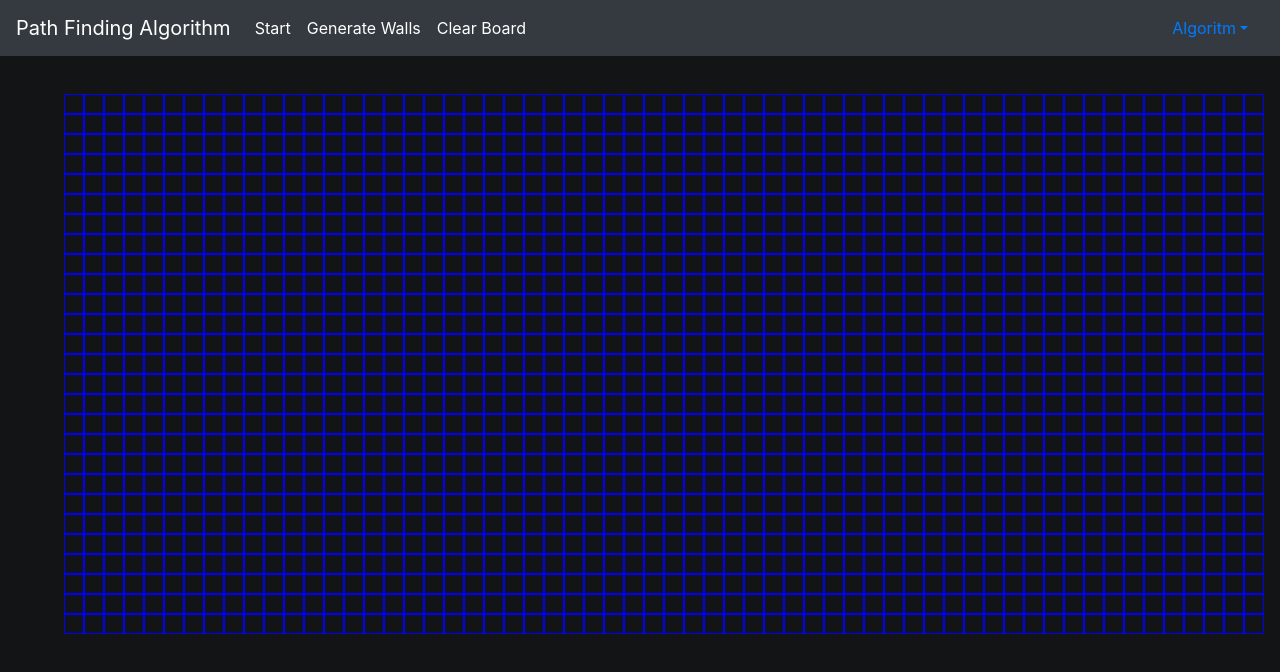
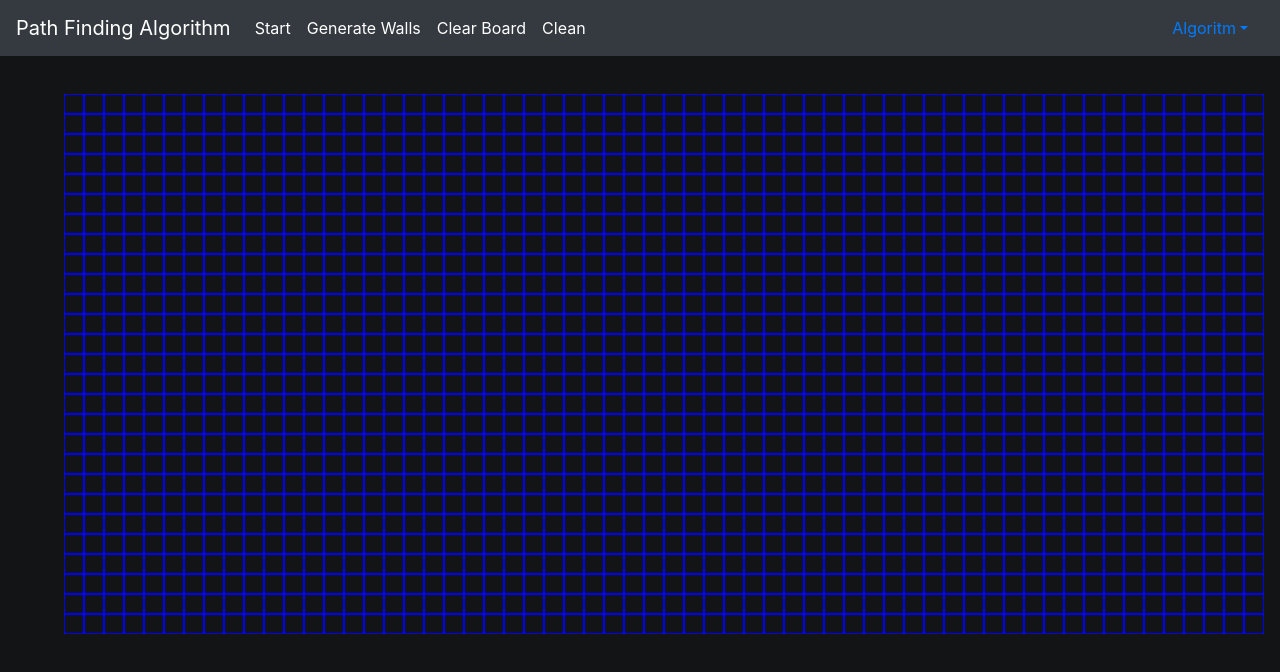
Before and after one commit to Atechchatterjee/Path-Finding, a React (Create React App) app: page / in a window 1280 px wide. Shown: the top 672 px of the page. Built offline with nearby package versions, Linux system fonts and the light colour scheme; the HTML template or start-up script is replaced by a standard one.

Commit message:
added clean functionality

```diff
--- a/src/App.tsx
+++ b/src/App.tsx
@@ -153,6 +153,18 @@ const App: FC = () => {
     }
   };
 
+  let clean = () => {
+    for (let i = 0; i < numberOfSquares.current; i++) {
+      let eachSquare = document.getElementById(i.toString());
+      if (eachSquare) {
+        if (eachSquare.classList.contains("searched")) {
+          eachSquare.style.backgroundColor = gridColor.current;
+          eachSquare.classList.remove("searched");
+        }
+      }
+    }
+  };
+
   return (
     <div className="App">
       <NavBar
@@ -183,6 +195,7 @@ const App: FC = () => {
         }}
         randomCb={() => genRandomObstacle()}
         clearCb={() => clearGrid()}
+        cleanCb={() => clean()}
       ></NavBar>
       <DrawGrid
         squareHeight={squareHeight.current}
--- a/src/components/Astar.tsx
+++ b/src/components/Astar.tsx
@@ -137,6 +137,7 @@ let Astar = ({
           adjIndex !== start_node && adjIndex !== end_node;
         if (element !== null && notStartEnd) {
           element.style.backgroundColor = "blue";
+          element.classList.add("searched");
         }
         queue = insert(queue, {
           index: adjIndex,
--- a/src/components/Dijstra.tsx
+++ b/src/components/Dijstra.tsx
@@ -93,6 +93,7 @@ let Dijstra = ({
           adjIndex !== start_node && adjIndex !== end_node;
         if (element !== null && notStartEnd) {
           element.style.backgroundColor = "blue";
+          element.classList.add("searched");
         }
         queue = insert(queue, {
           index: adjIndex,
--- a/src/components/NavBar.tsx
+++ b/src/components/NavBar.tsx
@@ -9,9 +9,10 @@ interface Props {
   randomCb?: Function;
   clearCb?: Function;
   startCb?: Function;
+  cleanCb?: Function;
 }
 
-export default ({ header, startCb, randomCb, clearCb }: Props) => {
+export default ({ header, startCb, randomCb, clearCb, cleanCb }: Props) => {
   let [algorithm, changeAlgorithm] = useState<string>("");
   return (
     <Navbar bg="dark" expand="lg">
@@ -45,6 +46,14 @@ export default ({ header, startCb, randomCb, clearCb }: Props) => {
           >
             Clear Board
           </Nav.Link>
+          <Nav.Link
+            className="navLink"
+            onClick={() => {
+              if (cleanCb) cleanCb();
+            }}
+          >
+            Clean
+          </Nav.Link>
         </Nav>
         <NavDropdown
           title={algorithm.length !== 0 ? algorithm : "Algoritm"}
```
